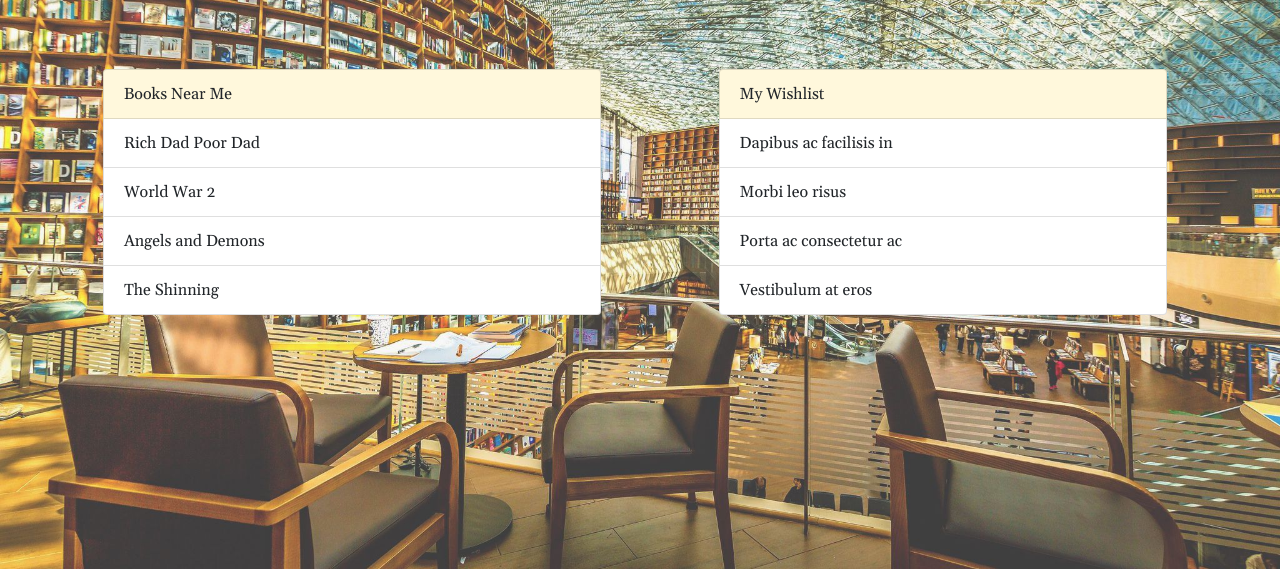
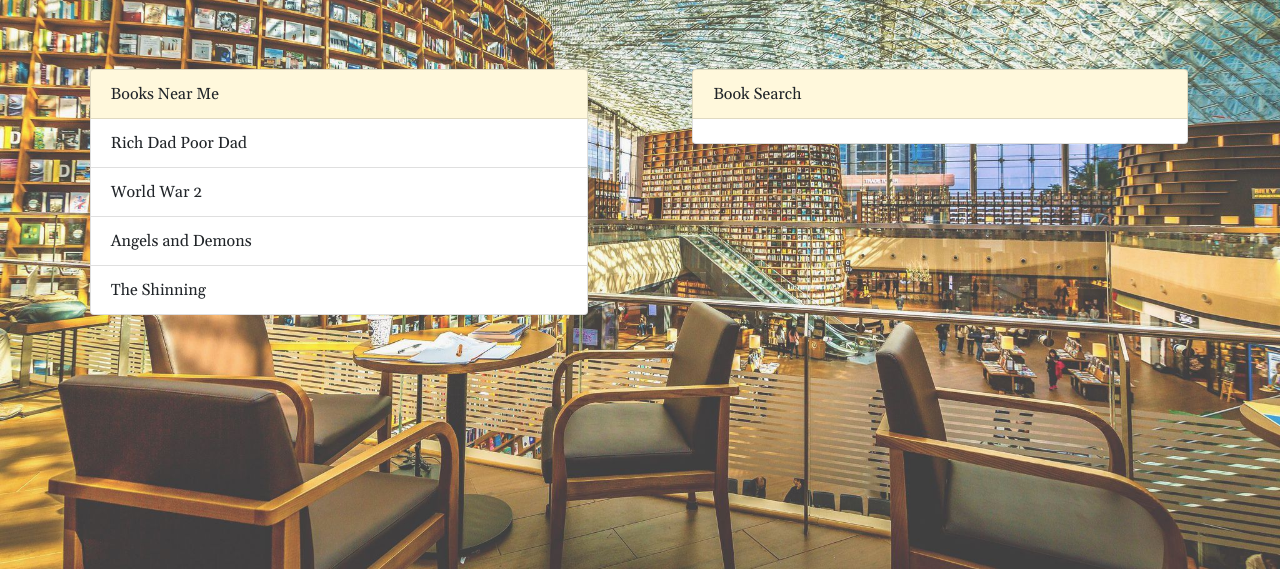
Before and after one commit to SarahJoline/book-swap-app, a website: page client/dashboard.html in a window 1280 px wide. Shown: the part 231-800 px from the top of the page. Drawn offline with nearby package versions, Linux system fonts and the light colour scheme.

Commit message:
dashboard book lists

```diff
--- a/client/assets/javascript/dashboard.js
+++ b/client/assets/javascript/dashboard.js
@@ -1,4 +1,4 @@
-$("document").ready(function() {
+$("document").ready(function () {
   const urlParams = new URLSearchParams(window.location.search);
   const id = urlParams.get("id");
 
@@ -15,7 +15,7 @@ $("document").ready(function() {
     console.log(title, author, description, link);
 
     $("#myWishlist").append(`
-      <div class="card" style="width: 18rem;">
+      <div class="card" style="width: 100%;">
         <div class="card-body">
           <h5 class="card-title">${title}</h5>
           <h6 class="card-subtitle mb-2 text-muted">${author}</h6>
@@ -26,7 +26,7 @@ $("document").ready(function() {
       </div>`);
   }
 
-  $("#searchBtn").on("click", function(e) {
+  $("#searchBtn").on("click", function (e) {
     e.preventDefault();
 
     var bookName = $("#userInput").val();
@@ -52,7 +52,7 @@ $("document").ready(function() {
     });
   });
 
-  $("#addToWishlist").on("click", function(e) {
+  $("#addToWishlist").on("click", function (e) {
     e.preventDefault();
     //bookArray.push(title, author);
     //bookArray.push(bookTitle);
@@ -65,7 +65,7 @@ $("document").ready(function() {
       type: "POST",
       url: `/api/user/profile/wishlist/?id=${id}`,
       data: { title, author, id },
-      success: function(res) {
+      success: function (res) {
         userId = id;
         console.log(bookArray);
         console.log("successful post");
--- a/client/css/dashboard.css
+++ b/client/css/dashboard.css
@@ -67,11 +67,18 @@ body {
     padding-top: 5vh;
   }
 
-    .column {
-      float: left;
-      width: 38%;
-      margin-left: 9%;
-    }
+  .column {
+    float: left;
+    width: 38%;
+    margin-left: 8%;
+  }
+
+  .column2 {
+    float: left;
+    width: 42%;
+    margin-left: 8%;
+
+  }
 
   #titleInventory {
   background-color: cornsilk;
--- a/client/dashboard.html
+++ b/client/dashboard.html
@@ -44,10 +44,10 @@
         <button class="btn btn-dark" type="button" id="searchBtn"><i class="fa fa-search"></i></button>
       </div>
     </div>
-    <div id="myWishlist"></div>
+    <!-- <div id="myWishlist"></div> -->
   </div>
 
-  <div class="row" id="bookRow">
+  <div class="row 5" id="bookRow">
     <div class="column">
       <ul class="list-group" id="userInventory">
         <li class="list-group-item" id="titleInventory">Books Near Me</li>
@@ -57,16 +57,29 @@
         <li class="list-group-item">The Shinning</li>
       </ul>
     </div>
-    <div class="column">
+    <div class="column2">
       <ul class="list-group" id="userWishlist">
-        <li class="list-group-item" id="titleWishlist">My Wishlist</li>
-        <li class="list-group-item">Dapibus ac facilisis in</li>
-        <li class="list-group-item">Morbi leo risus</li>
-        <li class="list-group-item">Porta ac consectetur ac</li>
-        <li class="list-group-item">Vestibulum at eros</li>
+        <li class="list-group-item" id="titleWishlist">Book Search</li>
+        <li class="list-group-item" id="myWishlist"></li>
       </ul>
     </div>
   </div>
+
+
+
+
+
+  <!-- <div class="row" id="bookRow">
+    <div class="column">
+      <ul class="list-group" id="userInventory">
+        <li class="list-group-item" id="titleInventory">Books Near Me</li>
+        <li class="list-group-item" id="myWishlist"></li>
+        <li class="list-group-item">World War 2</li>
+        <li class="list-group-item">Angels and Demons</li>
+        <li class="list-group-item">The Shinning</li>
+      </ul>
+    </div> -->
+
 
 
   <footer>
```
